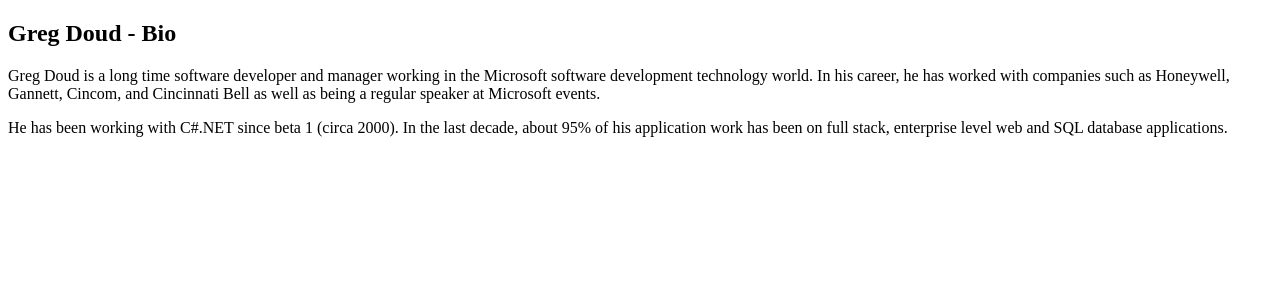
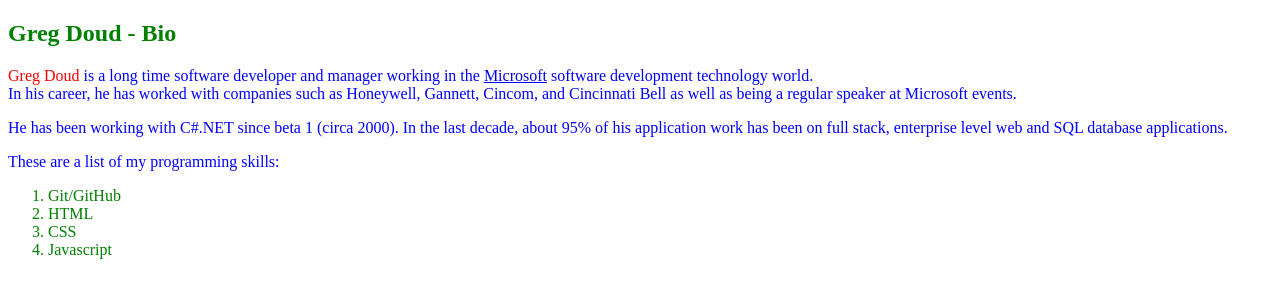
Before and after one commit to gpdoud/my-first-html-page, a plain HTML site: page bio.html in a window 1280 px wide. Drawn offline with Linux system fonts and the light colour scheme.

Commit message:
added favsites.html and updated bio.html

```diff
--- a/bio.html
+++ b/bio.html
@@ -1,12 +1,42 @@
 <!DOCTYPE html>
 <html lang="en">
 <head><title>Bio Page</title>
-
+<meta name="author" content="Greg Doud">
+<meta name="job" content="bootcamp instructor">
+<style>
+body {
+	color: green;
+}
+span {
+	color: red;
+}
+p {
+	color:blue;
+}
+</style>
 </head>
 <body>
 	<h2>Greg Doud - Bio</h2>
-	<p>Greg Doud is a long time software developer and manager working in the Microsoft software development technology world. In his career, he has worked with companies such as Honeywell, Gannett, Cincom, and Cincinnati Bell as well as being a regular speaker at Microsoft events. </p>
+	<p>
+		<span>Greg Doud</span>
 
-	<p>He has been working with C#.NET since beta 1 (circa 2000). In the last decade, about 95% of his application work has been on full stack, enterprise level web and SQL database applications.</p>
+		is a long time software developer and manager working in the
+		<a href="http://www.microsoft.com">Microsoft</a>
+		software development technology world.
+		<br />
+		In his career, he has worked with companies such as Honeywell, Gannett, Cincom, and Cincinnati Bell as well as being a regular speaker at Microsoft events.
+	</p>
+	<p>
+		He has been working with C#.NET since beta 1 (circa 2000). In the last decade, about 95% of his application work has been on full stack, enterprise level web and SQL database applications.
+	</p>
+	<p>
+		These are a list of my programming skills:
+		<ol>
+			<li>Git/GitHub</li>
+			<li>HTML</li>
+			<li>CSS</li>
+			<li>Javascript</li>
+		</ol>
+	</p>
 </body>
 </html>
```
Also changed, not shown: favsites.html (added, +58 -0 lines).
